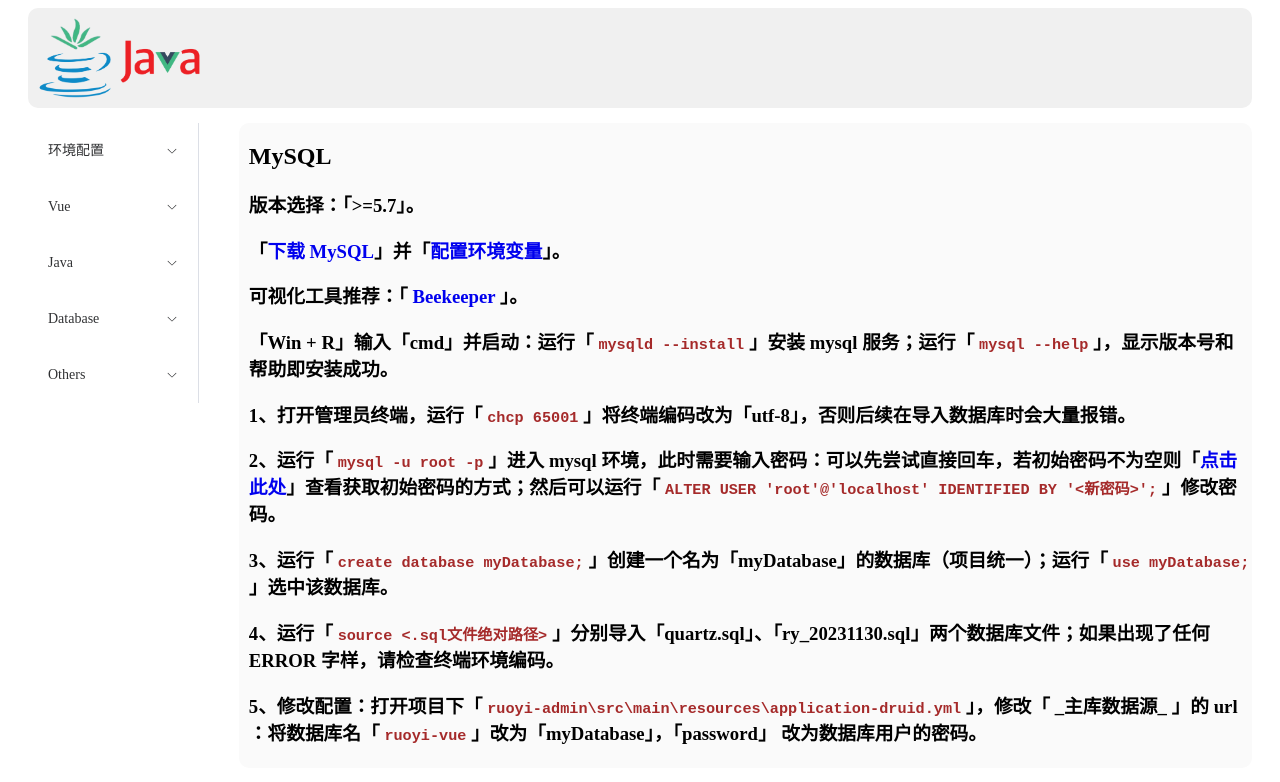
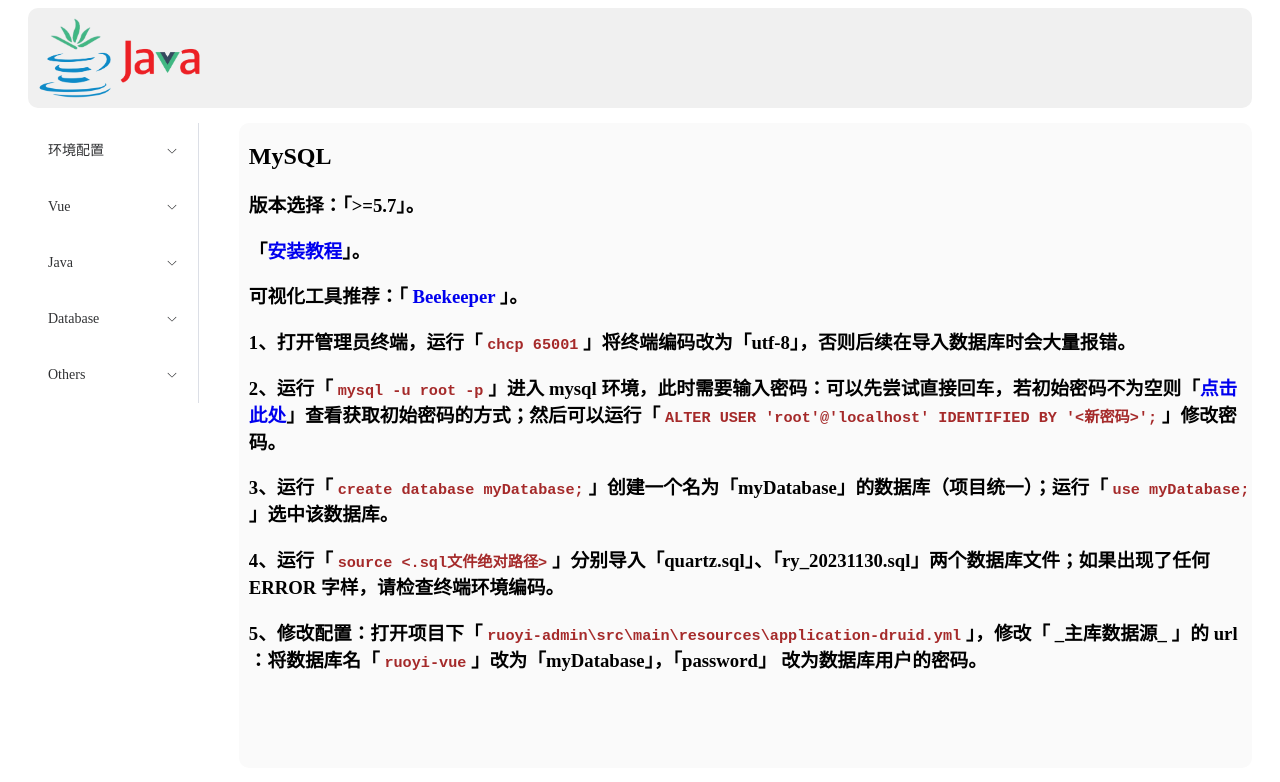
Before and after one commit to PerryKum/vue_blog, a Vue app: page /conf/mysql in a window 1280 px wide. Shown: the top 782 px of the page. Built offline with nearby package versions, Linux system fonts and the light colour scheme.

Commit message:
20240412122804

```diff
--- a/src/views/conf/Mysql.vue
+++ b/src/views/conf/Mysql.vue
@@ -2,9 +2,8 @@
     <div class="rtcl">
         <h1>MySQL</h1>
         <h3>版本选择：「>=5.7」。</h3>
-        <h3>「<a href="https://dev.mysql.com/downloads/mysql/" target="_blank">下载 MySQL</a>」并「<a href="https://www.perrykum.fun/rtcls/exp/evconf/evconf.html" target="_blank">配置环境变量</a>」。</h3>
+        <h3>「<a href="https://blog.csdn.net/qq_40933711/article/details/107795888" target="_blank">安装教程</a>」。</h3>
         <h3>可视化工具推荐：「 <a href="https://www.beekeeperstudio.io/" target="_blank">Beekeeper</a> 」。</h3>
-        <h3>「Win + R」输入「cmd」并启动：运行「 <code>mysqld --install</code> 」安装 mysql 服务；运行「 <code>mysql --help</code> 」，显示版本号和帮助即安装成功。</h3>
         <h3>1、打开管理员终端，运行「 <code>chcp 65001</code> 」将终端编码改为「utf-8」，否则后续在导入数据库时会大量报错。</h3>
         <h3>2、运行「 <code>mysql -u root -p</code> 」进入 mysql 环境，此时需要输入密码：可以先尝试直接回车，若初始密码不为空则「<a href="https://blog.csdn.net/qq_42784277/article/details/106909880" target="_blank">点击此处</a>」查看获取初始密码的方式；然后可以运行「 <code>ALTER USER 'root'@'localhost' IDENTIFIED BY '<新密码>';</code> 」修改密码。</h3>
         <h3>3、运行「 <code>create database myDatabase;</code> 」创建一个名为「myDatabase」的数据库（项目统一）；运行「 <code>use myDatabase;</code> 」选中该数据库。</h3>
```
